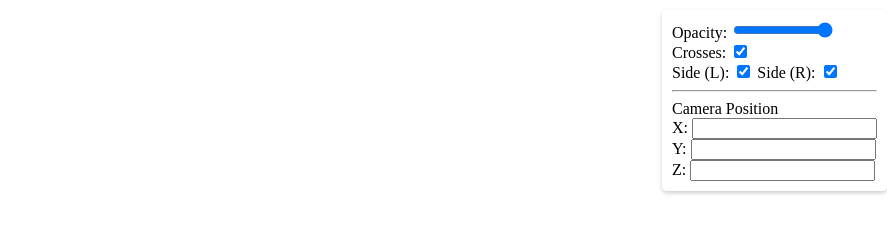
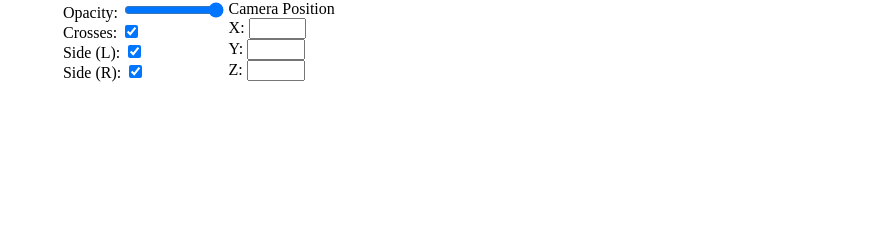
Before and after one commit to shirayu/web_3d_ball, a website: page docs/index.html in a window 1280 px wide. Shown: the whole page, without its empty margins (393-1280 px from the left). Drawn offline with nearby package versions, Linux system fonts and the light colour scheme.

Commit message:
Updated style

```diff
--- a/docs/index.html
+++ b/docs/index.html
@@ -8,6 +8,7 @@
 </head>
 <body>
     <div class="controls">
+        <div class="controls_sub">
             <label for="opacityRange">Opacity: </label>
             <input id="opacityRange" type="range" min="0" max="1" step="0.1" value="1" style="width:100px;">
             <span id="opacityValueIndicator"></span>
@@ -19,24 +20,27 @@
 
             <label for="enableSideL">Side (L): </label>
             <input type="checkbox" id="enableSideL" checked="checked">
+            <br>
 
             <label for="enableSideR">Side (R): </label>
             <input type="checkbox" id="enableSideR" checked="checked">
 
-        <hr>
+        </div>
+        <div class="controls_sub">
                 Camera Position
                 <br>
 
                 <label for="camera_x">X: </label>
-        <input type="number" id="camera_x" step="0.01">
+                <input type="number" id="camera_x" step="0.01" class="camera_input">
                 <br>
 
                 <label for="camera_y">Y: </label>
-        <input type="number" id="camera_y" step="0.01">
+                <input type="number" id="camera_y" step="0.01" class="camera_input">
                 <br>
 
                 <label for="camera_z">Z: </label>
-        <input type="number" id="camera_z" step="0.01">
+                <input type="number" id="camera_z" step="0.01" class="camera_input">
+        </div>
     </div>
 
     <script src="https://unpkg.com/three@0.142.0/build/three.min.js" integrity="sha384-cJucAWTmbXzRd5kRsfGUtc1WbnUGXRWJraQnGybiGbsfpt+EBvTrOSoUu25U9HXt" crossorigin="anonymous"></script>
--- a/docs/style.css
+++ b/docs/style.css
@@ -8,16 +8,16 @@ body {
 canvas {
   display: block;
 }
-.controls {
-  position: absolute;
-  top: 10px;
-  right: 0px;
-  z-index: 10;
-  background: rgba(255, 255, 255, 0.8);
-  padding: 10px;
-  border-radius: 5px;
-  box-shadow: 0 2px 4px rgba(0, 0, 0, 0.2);
+
+.controls_sub {
+  float: left;
+  width: 45%;
 }
+
+.camera_input {
+  width: 30%;
+}
+
 .info {
   position: absolute;
   right: 0px;
```
Lines whose indentation alone changed are shown as unchanged.
